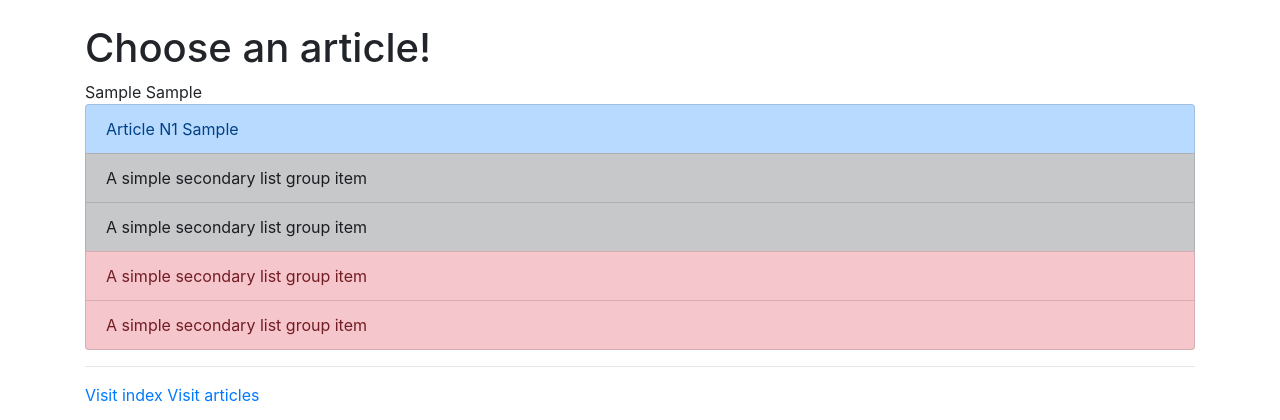
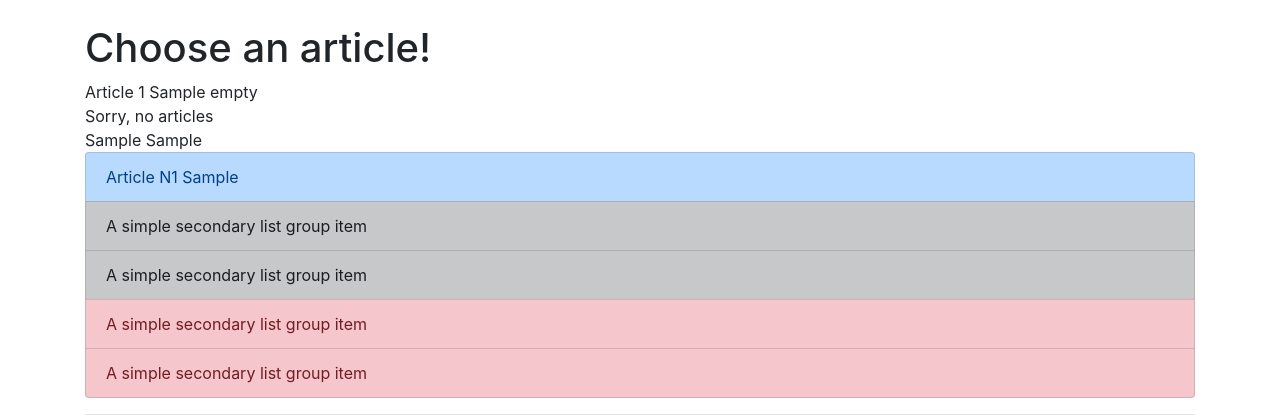
Before and after one commit to DmitryGulitsky/python-django-training, a Django app: template myproject/homepage/templates/homepage/articles.html in a window 1280 px wide. Shown: the part 80-500 px from the top of the page. Run offline with Django 3.2, Linux system fonts and the light colour scheme; the template is opened without the code that fills it: most values are stand-ins (such as "Sample title", 1, 10 or a date in 2020); some libraries are stand-ins or nearby versions.

Commit message:
Add 'empty' tag to articles

```diff
--- a/myproject/homepage/templates/homepage/articles.html
+++ b/myproject/homepage/templates/homepage/articles.html
@@ -6,6 +6,18 @@ Articles
 
 {% block body %}
 <h1>Choose an article!</h1>
+
+	<div>
+
+	{% for num in articles %}
+		Article {{ num }}
+		{{ empty }}
+		<div>Sorry, no articles</div>
+	{% endfor %}
+
+
+	</div>
+
 <ul class="list-group">
   {{ val1|safe }} {{ val2|safe }}
 	{% for num in articles %}
```
